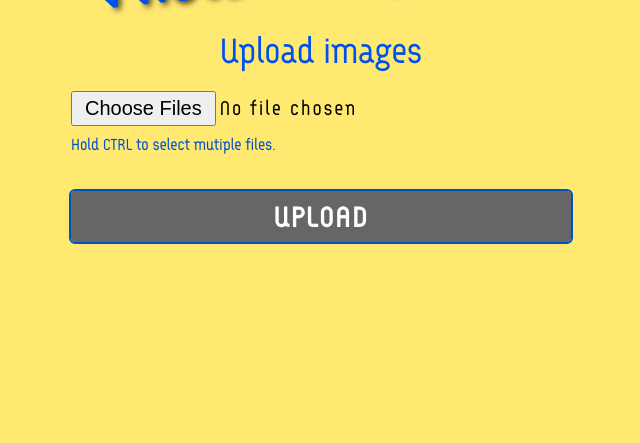
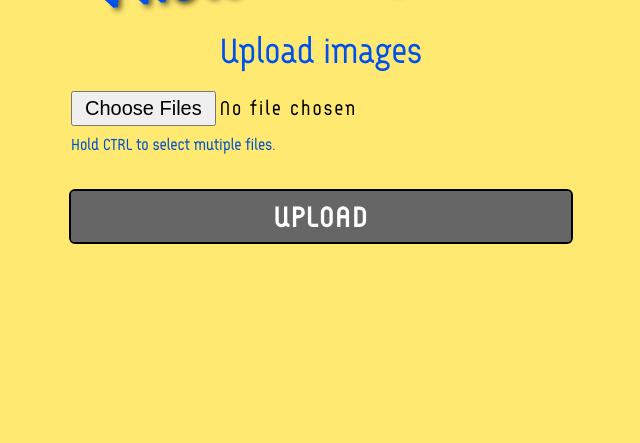
Before and after one commit to brandon-wallace/photo-collage-tool, a Flask app: page / in a window 1280 px wide. Shown: the part 119-562 px from the top of the page, without its empty margins (319-959 px from the left). Run offline with Flask 2, Linux system fonts and the light colour scheme.

Commit message:
Improve styling

```diff
--- a/application/static/css/style.css
+++ b/application/static/css/style.css
@@ -342,6 +342,7 @@ footer p a:hover {
 
 .disabled {
     background-color: #666666;
+    outline: 2px solid #000000;
 }
 
 .progress-bar {
```
